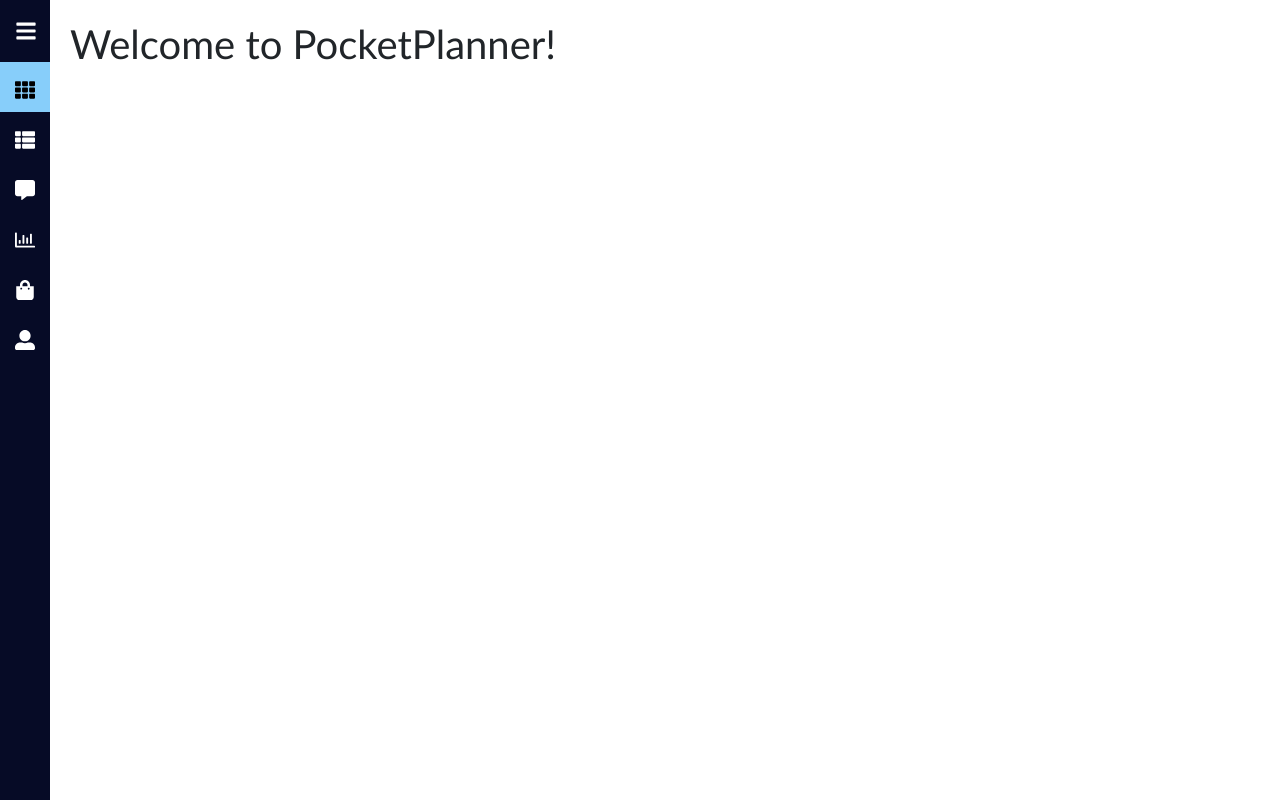
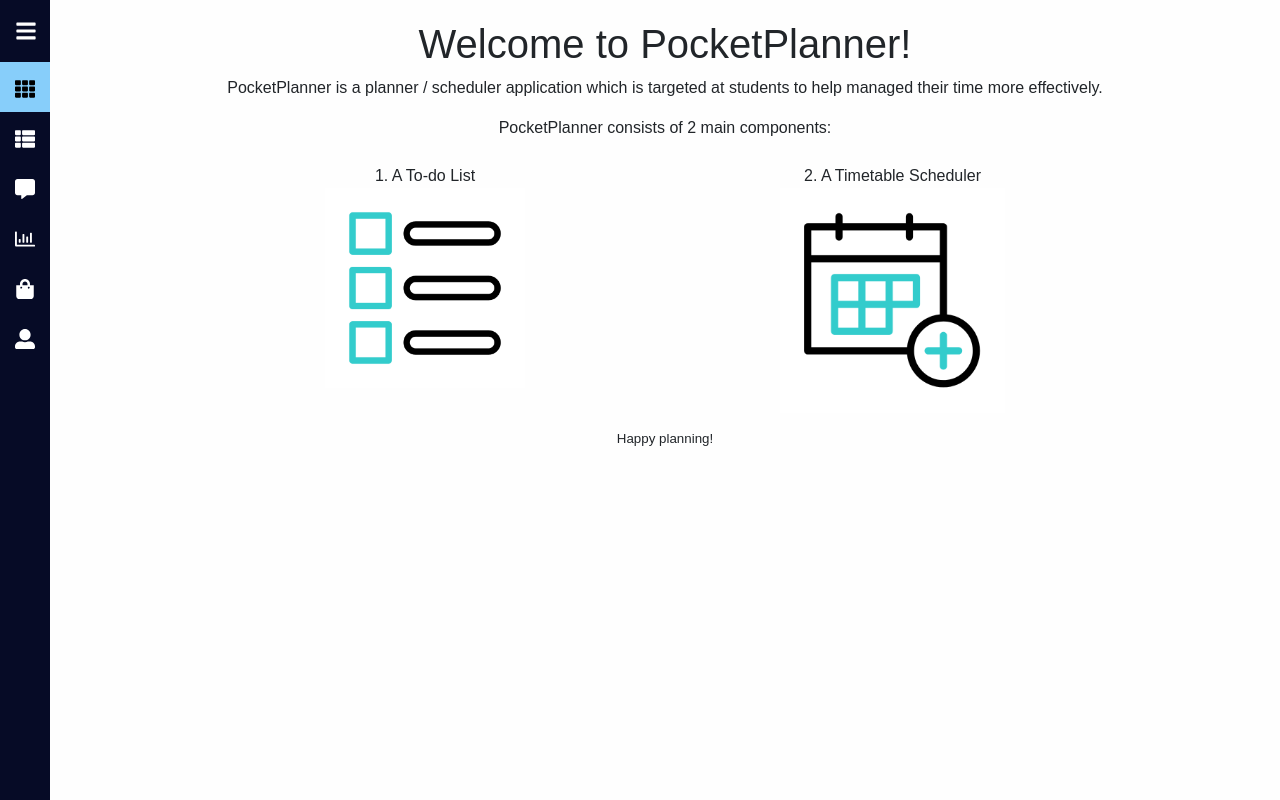
Before and after one commit to bertrandong/pocketplan, a React (Create React App) app in the folder client/: page /dashboard in a window 1280 px wide. Shown: the top 800 px of the page. Built offline with nearby package versions, Linux system fonts and the light colour scheme.

Commit message:
Updated Homepage

```diff
--- a/client/src/components/Home.css
+++ b/client/src/components/Home.css
@@ -1,3 +1,3 @@
 * {
-    font-family: 'Gill Sans', 'Gill Sans MT', Calibri, 'Trebuchet MS', sans-serif;
+    font-family: "Poppins", sans-serif;
 }
--- /dev/null
+++ b/client/src/components/Pages/Dashboard.css
@@ -0,0 +1,14 @@
+body {
+    background-color: rgb(254, 254, 254);
+    text-align: center;
+}
+
+.components {
+    display: flex;
+    text-align: center;
+    justify-content: space-evenly;
+}
+
+footer {
+    font-size: smaller;
+}
--- a/client/src/components/Pages/Dashboard.js
+++ b/client/src/components/Pages/Dashboard.js
@@ -1,9 +1,30 @@
 import React from 'react';
+import './Dashboard.css';
+import list from '../../images/list.gif';
+import appointment from '../../images/appointment.gif';
 
 const Dashboard = () => {
     return (
         <div className='dashboard'>
-            <h1>Welcome to PocketPlanner!</h1>
+            <h1 className='welcome'>Welcome to PocketPlanner!</h1>
+            <p>PocketPlanner is a planner / scheduler application which is targeted at students to help managed their time more effectively.</p>
+            <p>PocketPlanner consists of 2 main components:
+                <div className='components'>
+                    <div className='todolist'>
+                        <br></br>
+                        1. A To-do List
+                        <br></br>
+                        <img src={list} width='200px' height='auto'></img>
+                    </div>
+                    <div className='scheduler'>
+                        <br></br>
+                        2. A Timetable Scheduler
+                        <br></br>
+                        <img src={appointment} width='225px' height='auto'></img>
+                    </div>
+                </div>
+            </p>
+            <footer>Happy planning!</footer>
         </div>
     );
 };
```
Also changed, not shown: client/src/images/appointment.gif (added), client/src/images/list.gif (added).
